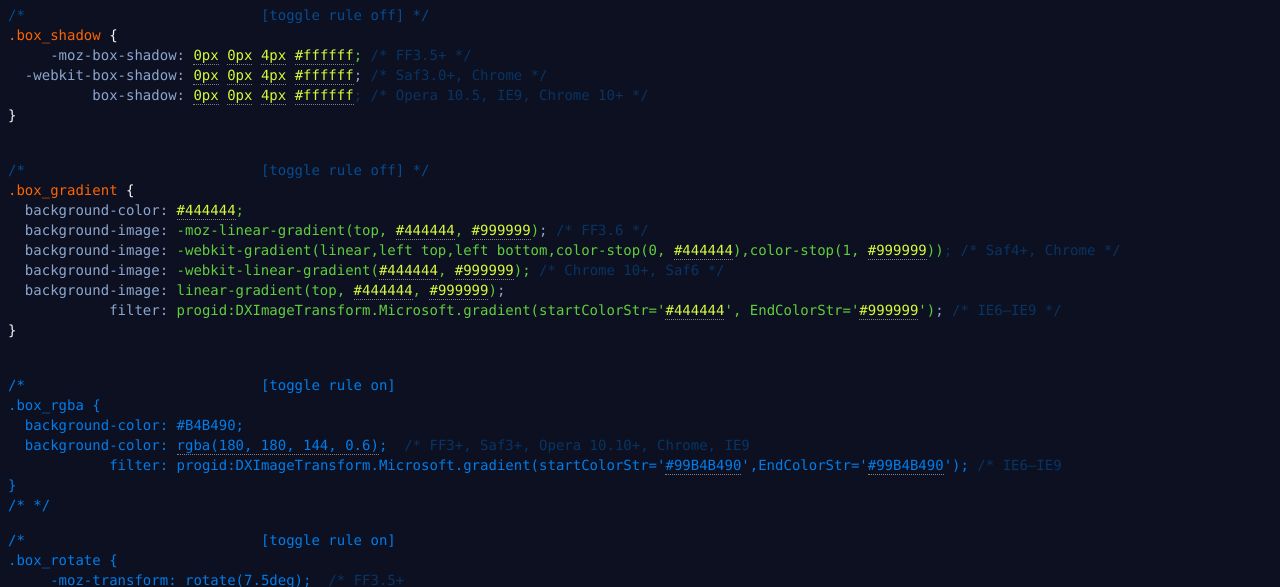
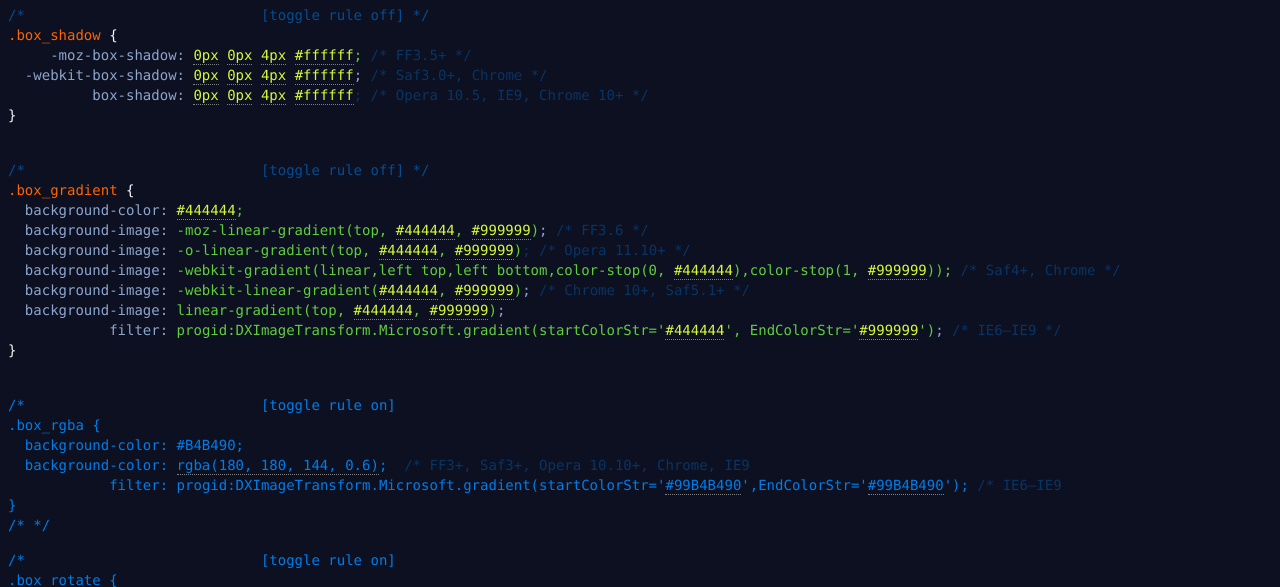
Before and after one commit to paulirish/css3please, a PHP site: page / in a window 1280 px wide. Shown: the part 398-985 px from the top of the page. Run offline with PHP 8.4, Linux system fonts and the light colour scheme.

Commit message:
Fixes Issue 19; Add linear gradients for Opera 11.10

```diff
--- a/css/light.css
+++ b/css/light.css
@@ -1,6 +1,7 @@
 body {
 	background-color: #eeeeee;
 	background-image: -moz-linear-gradient(top, #eeeeee, #ffffff);
+	background-image: -o-linear-gradient(top, #eeeeee, #ffffff);
 	background-image: -webkit-gradient(linear,left top,left bottom,color-stop(0, #eeeeee),color-stop(1, #ffffff));
 	background-image: -webkit-linear-gradient(#eeeeee, #ffffff);
 	filter:  progid:DXImageTransform.Microsoft.gradient(startColorStr='#eeeeee', EndColorStr='#ffffff');
--- a/index.html
+++ b/index.html
@@ -86,8 +86,9 @@
 .box_gradient {
   background-color: <b g="0" i="s2Hex">#444444</b>;
   background-image: -moz-linear-gradient(top, <b g="0" i="s2Hex">#444444</b>, <b g="1" i="s2Hex">#999999</b>); <span class="comment">/* FF3.6 <span class="endcomment">*/</span></span>
+  background-image: -o-linear-gradient(top, <b g="0" i="s2Hex">#444444</b>, <b g="1" i="s2Hex">#999999</b>); <span class="comment">/* Opera 11.10+ <span class="endcomment">*/</span></span>
   background-image: -webkit-gradient(linear,left top,left bottom,color-stop(0, <b g="0" i="s2Hex">#444444</b>),color-stop(1, <b g="1" i="s2Hex">#999999</b>)); <span class="comment">/* Saf4+, Chrome <span class="endcomment">*/</span></span>
-  background-image: -webkit-linear-gradient(<b g="0" i="s2Hex">#444444</b>, <b g="1" i="s2Hex">#999999</b>); <span class="comment">/* Chrome 10+, Saf6 <span class="endcomment">*/</span></span>
+  background-image: -webkit-linear-gradient(<b g="0" i="s2Hex">#444444</b>, <b g="1" i="s2Hex">#999999</b>); <span class="comment">/* Chrome 10+, Saf5.1+ <span class="endcomment">*/</span></span>
   background-image: linear-gradient(top, <b g="0" i="s2Hex">#444444</b>, <b g="1" i="s2Hex">#999999</b>);</span>
             <span class="ie">filter: <span class="filter">progid:DXImageTransform.Microsoft.gradient(startColorStr='<b g="0" i="s2Hex">#444444</b>', EndColorStr='<b g="1" i="s2Hex">#999999</b>')</span>; <span class="comment">/* IE6–IE9 <span class="endcomment">*/</span></span></span>
 }</pre>
--- a/javascript/javascript.js
+++ b/javascript/javascript.js
@@ -112,7 +112,7 @@ window.cssMath = {
 				var dec = parseInt(ha[i],16) / 256;
 				var num = Math.round(dec * 100) / 100;
 		    } else {
-		    	var num = this.h2d( ha[i] )
+		    	var num = this.h2d( ha[i] );
 		    }
 			da.push(  num );
 		}
@@ -535,8 +535,8 @@ $(document).ready(function () {
 		generator.applyStyles();
 	}
 
-	// use rgba and not gradients for opera since he's silly.
-	if (/Opera/.test(({}).toString.call(window.opera))){
+	// use rgba and not gradients for older operas since they're silly.
+	if (/Opera/.test(({}).toString.call(window.opera)) && (parseFloat(opera.version(), 10) < 11.1)){
 	    $('#box_gradient,#box_rgba').find('a.off').click();
 	}
 
```
